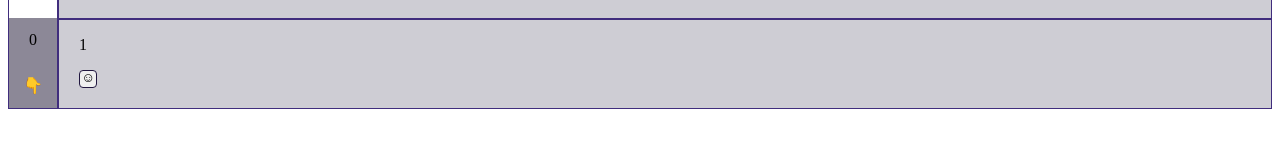
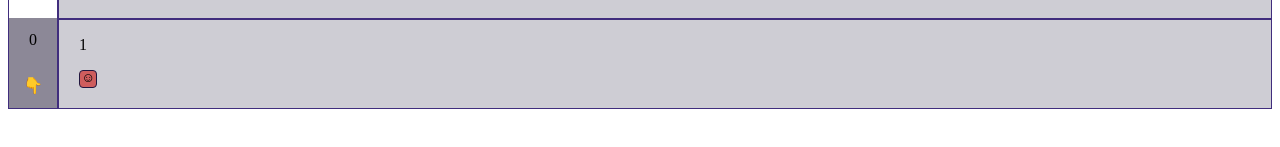
Before and after one commit to SashaLeshiy/elevator, a Vue app: page / in a window 1280 px wide. Shown: the part 349-496 px from the top of the page. Built offline with nearby package versions, Linux system fonts and the light colour scheme.

Commit message:
финальные правки

```diff
--- a/src/components/config/config.js
+++ b/src/components/config/config.js
@@ -6,6 +6,7 @@ export const ELEVATORS = [
         floor: 1,
         direction: '',
         target: 0,
-        wait: false
+        wait: false,
+        park: 1
     },
 ]
--- a/src/views/HomeView.vue
+++ b/src/views/HomeView.vue
@@ -4,8 +4,14 @@ import TrueFloor from '../components/TrueFloor.vue'
 import TrueShaft from '../components/TrueShaft.vue'
 import { FLOORS, ELEVATORS } from '../components/config/config.js'
 
+
 let dataFloor = JSON.parse(localStorage.getItem('elevators'))
 let dataCalls = JSON.parse(localStorage.getItem('calls'))
+
+if(dataFloor && dataFloor.length !== ELEVATORS.length) {
+  localStorage.removeItem('elevators')
+  localStorage.removeItem('calls')
+}
 
 const elevators = reactive(dataFloor || ELEVATORS)
 
@@ -18,7 +24,7 @@ const call = (index) => {
   callButton.value = index + 1
   if (calls.value.length > 0 && calls.value.find((e) => e === callButton.value)) {
     return null
-  } else if (elevators.find(e => e.floor === callButton.value)) {
+  } else if (elevators.find(e => e.target === callButton.value) || elevators.find(e => e.park === callButton.value)) {
     return null
   } else {
     calls.value = [...calls.value, callButton.value]
@@ -50,6 +56,7 @@ const down = (index) => {
 const move = async (index) => {
   index = index - 1
   elevators[index].target = calls.value[0]
+  elevators[index].park = 0
 
   while (elevators[index].floor !== calls.value[0]) {
     if (elevators[index].floor < calls.value[0]) {
@@ -62,6 +69,7 @@ const move = async (index) => {
       await second()
     }
   }
+  elevators[index].park = elevators[index].floor
   elevators[index].wait = true
   await second()
   elevators[index].wait = false
@@ -87,6 +95,8 @@ const move = async (index) => {
 const activeButton = (floor) => {
   if(calls.value.length > 0 && calls.value.find((e) => e === floor)) {
     return true
+  } else if(elevators.find(e => e.park === floor)) {
+    return true
   } else {
     return false
   }
@@ -107,6 +117,7 @@ onMounted(() => {
     move(copyElevators.value[0].id)
   }
 })
+
 
 </script>
 
```
Also changed, not shown: 1 other file (tests, documents, lock files or other folders).
